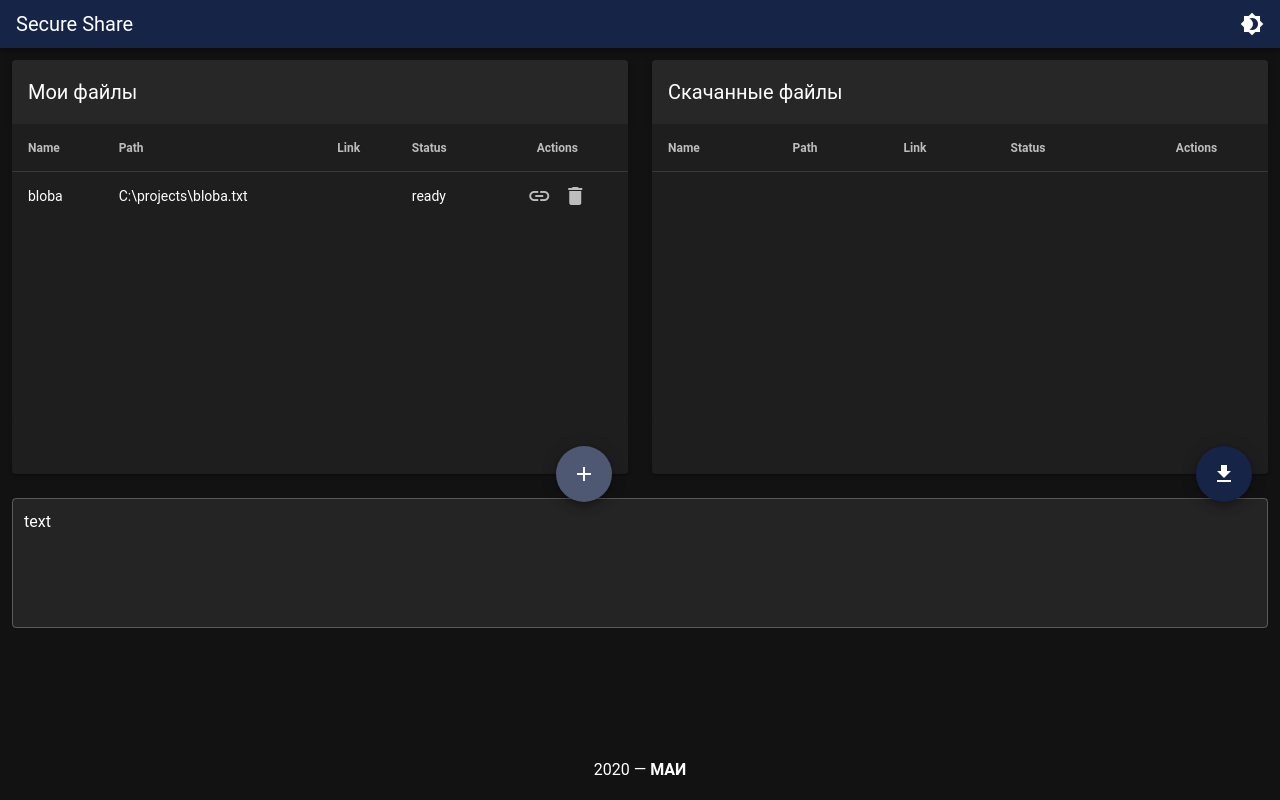
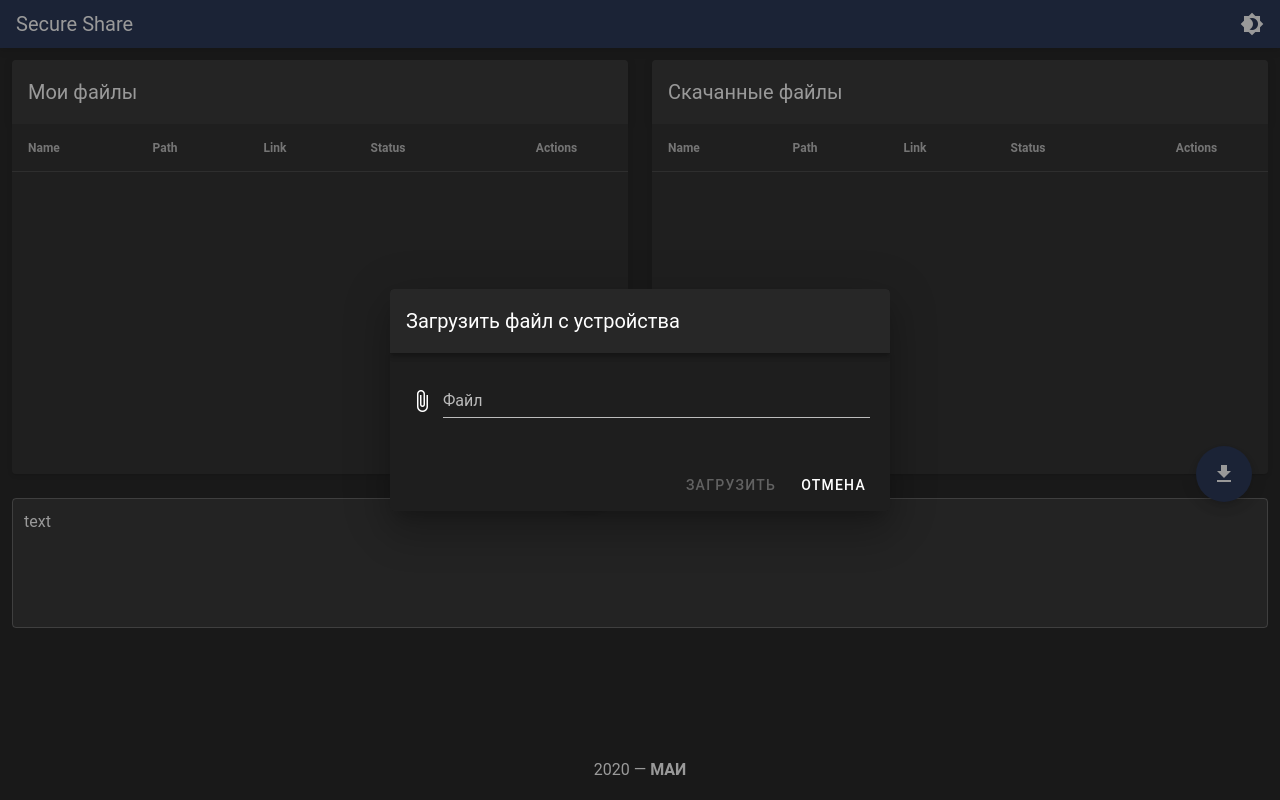
Before and after one commit to HappyStore/secureshare, a Vue app: page / in a window 1280 px wide. Both pictures are taken after a click on the button "add". Built offline with nearby package versions, Linux system fonts and the light colour scheme; a small style sheet from the web is missing.

Commit message:
upload file dialog

```diff
--- /dev/null
+++ b/src/components/uploadFileDlg.vue
@@ -0,0 +1,57 @@
+<template>
+    <v-dialog v-model="dialogVisible" width="500" persistent>
+        <template v-slot:activator="{ on }">
+            <v-btn fab dark bottom right absolute v-on="on" color="primary">
+                <v-icon>add</v-icon>
+            </v-btn>
+        </template>
+        <v-card>
+            <v-toolbar>
+                <v-toolbar-title>Загрузить файл с устройства</v-toolbar-title>
+            </v-toolbar>
+
+            <v-form class="ma-5">
+                <v-file-input v-model="selectedFiles" label="Файл" show-size/>
+            </v-form>
+
+            <v-card-actions>
+                <v-spacer></v-spacer>
+                <v-btn text @click="onLoadClick" :disabled="!selectedFiles || selectedFiles.length === 0">
+                    Загрузить
+                </v-btn>
+                <v-btn text @click="onCancelClick">
+                    Отмена
+                </v-btn>
+            </v-card-actions>
+        </v-card>
+    </v-dialog>
+</template>
+
+<script lang="ts">
+import Vue from 'vue';
+
+interface State {
+    dialogVisible: boolean;
+    selectedFiles: Array<File>;
+}
+
+export default Vue.extend({
+    data: function(): State {
+        return {
+            dialogVisible: false,
+            selectedFiles: []
+        }
+    },
+    methods: {
+        async onLoadClick() {
+        },
+        onCancelClick() {
+            this.closeDialog();
+        },
+        closeDialog() {
+            this.dialogVisible = false;
+            this.selectedFiles = [];
+        }
+    }
+});
+</script>
--- a/src/components/userFiles.vue
+++ b/src/components/userFiles.vue
@@ -5,10 +5,9 @@
         </v-toolbar>
 
         <file-list :value="fileItems"></file-list>
-        <v-btn fab dark bottom right absolute @click="onAddClick" color="primary">
-            <v-icon>add</v-icon>
-        </v-btn>
+        <uploadFileDlg />
         <div style="height: 50px; position: relative" />
+        <input id="file-input" type="file" name="name" style="display: none;" />
     </v-card>
 </template>
 
@@ -16,6 +15,7 @@
 import Vue from 'vue';
 
 import fileList from '@/components/fileList.vue';
+import uploadFileDlg from '@/components/uploadFileDlg.vue';
 import { FileItemModel } from '@/models/fileItem';
 
 interface State {
@@ -24,7 +24,8 @@ interface State {
 
 export default Vue.extend({
     components: {
-        fileList
+        fileList,
+        uploadFileDlg
     },
     methods: {
         onAddClick(event: any) {
```
